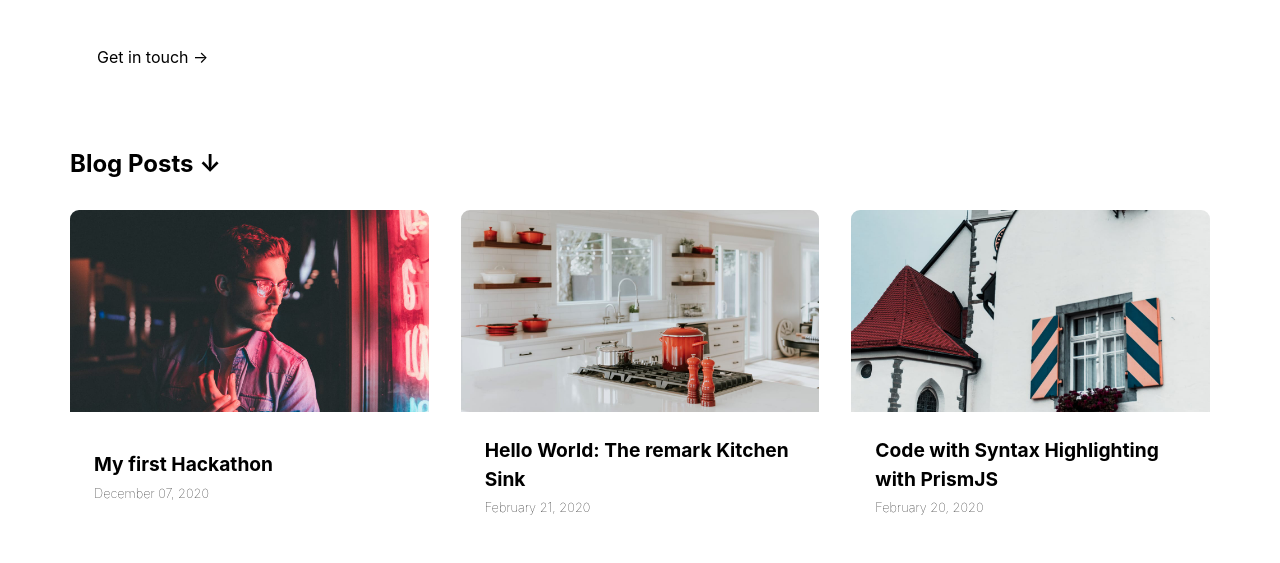
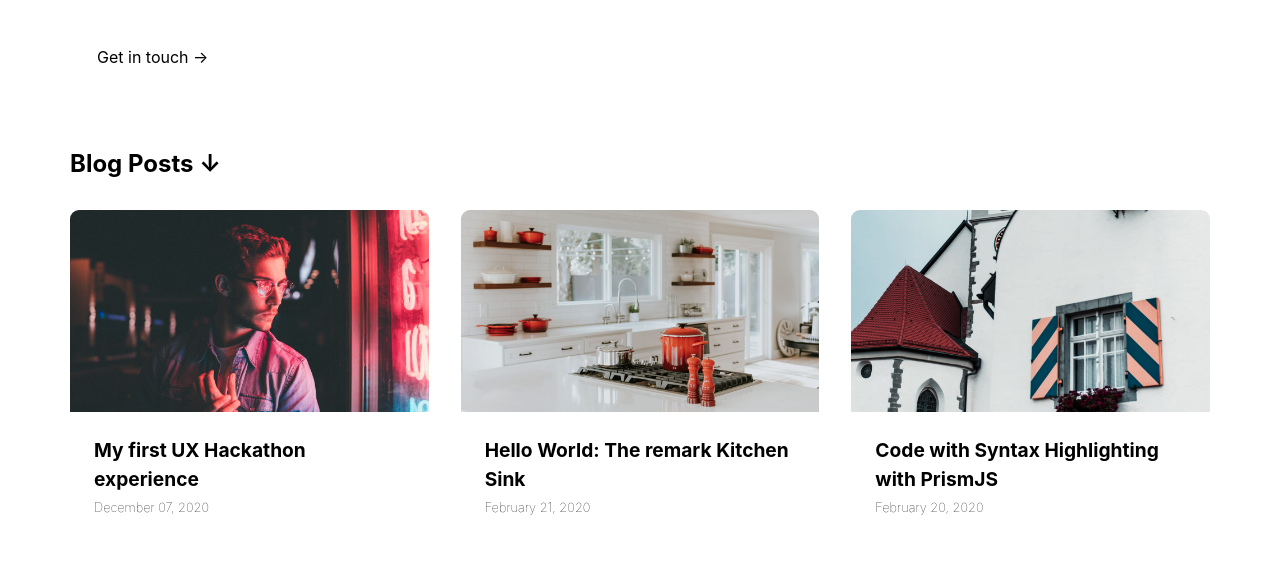
Before and after one commit to Boyanamecheva/happy-kale, a Gatsby site: page / in a window 1280 px wide. Shown: the part 237-800 px from the top of the page. Built offline with nearby package versions, Linux system fonts and the light colour scheme; Gatsby itself is replaced by a stand-in of ours.

Commit message:
2020-03-02-test-post.md: updated title

```diff
--- a/_data/blog/2020-03-02-test-post.md
+++ b/_data/blog/2020-03-02-test-post.md
@@ -2,7 +2,7 @@
 template: BlogPost
 path: /new-post
 date: '2020-12-07T22:15'
-title: 'My first Hackathon '
+title: My first UX Hackathon experience
 thumbnail: /assets/image-4.jpg
 metaDescription: df sdf df
 ---
```
